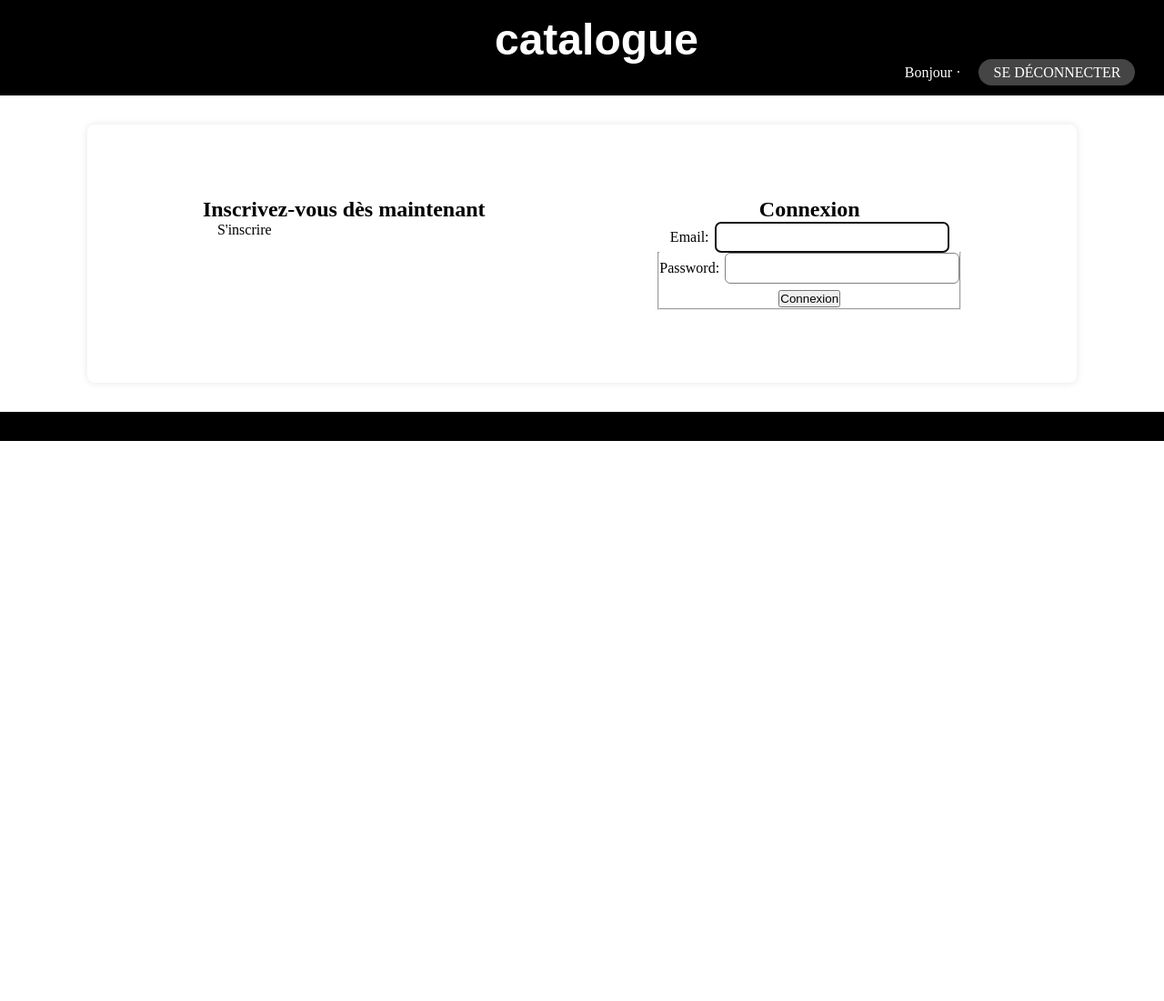
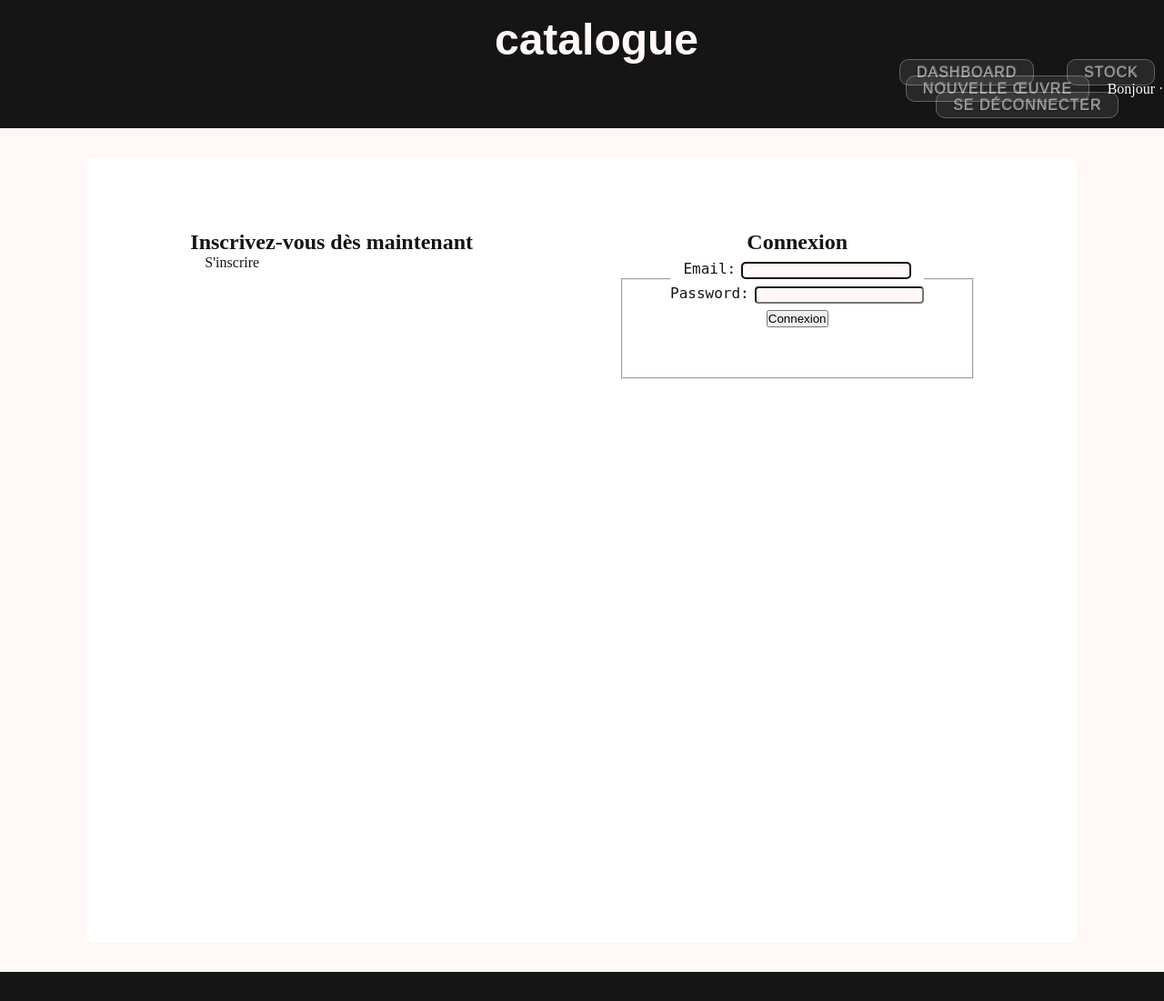
Before and after one commit to dim-gggl/catalogue, a Django app: page /login/ in a window 1280 px wide. Shown: the whole page at 91% size. Before the commit the page ends 485 px from the top, so only its background shows below. Run offline with Django 5.2, Linux system fonts and the light colour scheme; a user stored in the database is signed in; some web fonts are replaced.

Commit message:
Major updates

```diff
--- a/pyproject.toml
+++ b/pyproject.toml
@@ -6,7 +6,7 @@
     {name = "dim-gggl",email = "dimitri.gaggioli@gmail.com"}
 ]
 readme = "README.md"
-requires-python = ">=3.13"
+requires-python = ">=3.10"
 dependencies = [
     "pillow (>=11.2.1,<12.0.0)",
     "django (==5.2.3)",
--- a/src/catalogue/models/__init__.py
+++ b/src/catalogue/models/__init__.py
@@ -2,7 +2,7 @@
 from .artist import Artist
 from .support import Support
 from .artwork import Artwork
-from .artwork import (ART_TYPES, TECHNIQUES, SUPPORTS)
+from ..art_constants import (ART_TYPES, TECHNIQUES, SUPPORTS)
 from .technique import Technique
 from .collection import Collection
 from .tag import Tag
--- a/src/catalogue/static/catalogue/style.css
+++ b/src/catalogue/static/catalogue/style.css
@@ -1,6 +1,6 @@
 :root {
-    --bg-color: #FFFFFF;
-    --fg-color: #000000;
+    --bg-color: #fff8f6;
+    --fg-color: #151515;
     --logo-font: "Genos", sans-serif;
     --reg-font: "Phetsarath", serif;
     --txt-shadow: 1px -1px 1px #000000, -1px 1px 1px #FFFFFF;
@@ -54,26 +54,33 @@
     margin-left: auto;
 }
 
-.navbar>a {
-    color: var(--bg-color);
-    text-transform: uppercase;
-    background-color: #FFFFFF45;
-    padding: 0.8ch 2ch;
-    border-radius: 20px;
+.navbar > a {
+	color: var(--bg-color);
+	text-transform: uppercase;
+	background-color: #FFFFFF15;
+	padding: 0.6ch 2ch;
+	border-radius: 10px;
+	border: 1px solid #FFFFFF45;
+	color: #a4a4a4;
+	text-shadow: 1px -1px 1px #ffffff50, -1px 1px 1px #00000050;
+	font-family: "Bebas Neue", sans-serif;
+	letter-spacing: 1px;
 }
 
 main {
     max-width: 80vw;
+    height: 100vh;
     margin: 2rem auto;
     background: white;
     padding: 2rem;
     border-radius: 8px;
-    box-shadow: 0 0 8px rgba(0, 0, 0, 0.1);
+    box-shadow: 0 0 8px rgba(0px 0px 1px #1b121250);
 }
 
 .login-page {
 	display: flex;
 	justify-content: space-around;
+    height: 60vh;
 }
 
 .signup-invitation-container, .form-container {
@@ -92,14 +99,48 @@
 	font-size: 16px;
 }
 
-.form-title form p > input {
-	width: 20vw;
-	margin-right: 0;
-	margin-left: auto;
-	height: 4vh;
-	border-radius: 6px;
-	border: 1px solid grey;
+form p > input {
+    background-color: var(--bg-color);
+    font-family: var(--reg-font);
+    font-size: 0.8rem;
+    padding-inline: 1vw;
 }
+
+form span, form ul > li {
+    font-size: 0.8rem;
+    font-weight: 100;
+}
+
 textarea {
     width: 100%;
 }
+
+a.login-submit-btn {
+    padding: 0.6rem 2rem;
+    border: 1px solid #FFFFFF50;
+    border-radius: 13px;
+    margin: 1vh auto;
+
+}
+
+form p > input {
+    background-color: var(--bg-color);
+    background-color: ;
+    font-family: var(--reg-font);
+    font-size: 0.8rem;
+    padding-inline: 1vw;
+    border-radius: 4px;
+}
+.form-title form p > label {
+    font-weight: 400;
+    font-size: 16px;
+    font-family: "Fira Code", monospace;
+}
+.login-page > .form-container {
+    margin: 6vh auto;
+    /* margin: 6vh auto; */
+    max-height: 20vh;
+    min-width: 30vw;
+    display: flex;
+    /* flex-direction: column; */
+}
--- a/src/catalogue/templates/catalogue/base.html
+++ b/src/catalogue/templates/catalogue/base.html
@@ -15,6 +15,9 @@
       <h1 class="banner-title"><a href="/" class="banner-title logo">catalogue</a></h1>
       <nav class="navbar">
         {% if user.is_authenticated %}
+          <a href="{% url 'dashboard' %}">Dashboard</a>
+          <a href="{% url 'stock' %}">Stock</a>
+          <a href="{% url 'artwork_add' %}">Nouvelle œuvre</a>
           Bonjour {{ user.username }} · <a href="{% url 'logout' %}" class="navbar-connect-link">Se déconnecter</a>
         {% else %}
           <a href="{% url 'login' %}">Connexion</a> · <a href="{% url 'signup' %}" class="navbar-signup-link">Inscription</a>
--- a/src/catalogue/urls.py
+++ b/src/catalogue/urls.py
@@ -2,11 +2,16 @@
 from django.views.generic import RedirectView
 
 from .views.auth_views import ArtLoginView, ArtLogoutView, SignUpView, HomeListView
+from .views.artwork_views import StockListView, ArtworkCreateView
+from .views.dashboard_views import DashboardView
 
 
 urlpatterns = [
     path('', HomeListView.as_view(), name='homepage'),
+    path('dashboard/', DashboardView.as_view(), name='dashboard'),
     path("login/", ArtLoginView.as_view(), name="login"),
     path("logout/", ArtLogoutView.as_view(), name="logout"),
     path("signup/", SignUpView.as_view(), name="signup"),
+    path("stock/", StockListView.as_view(), name="stock"),
+    path("artworks/add/", ArtworkCreateView.as_view(), name="artwork_add"),
 ]
--- a/src/catalogue/views/auth_views.py
+++ b/src/catalogue/views/auth_views.py
@@ -23,7 +23,7 @@
     form_class = SignUpForm
 
     def get(self, request):
-        form = self.form_class
+        form = self.form_class()
         return render(
             request=request,
             template_name="catalogue/signup.html",
```
Also changed, not shown: src/catalogue/art_constants.py (added, +89 -0 lines), src/catalogue/forms.py (+33 -2 lines), src/catalogue/models/artist.py (+7 -11 lines), src/catalogue/models/artwork.py (+1 -93 lines), src/catalogue/templates/catalogue/artwork_form.html (added, +7 -0 lines), src/catalogue/templates/catalogue/dashboard.html (added, +41 -0 lines), src/catalogue/templates/catalogue/stock_list.html (added, +22 -0 lines), src/catalogue/views/artwork_views.py (+22 -7 lines), src/catalogue/views/dashboard_views.py (added, +19 -0 lines), README.md, src/db.sqlite3.
